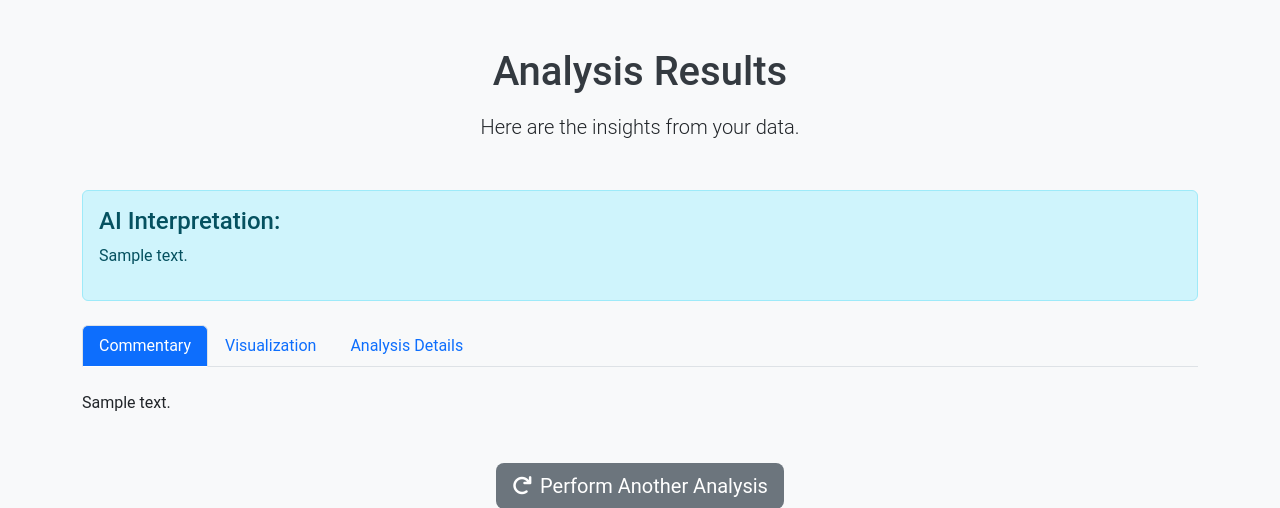
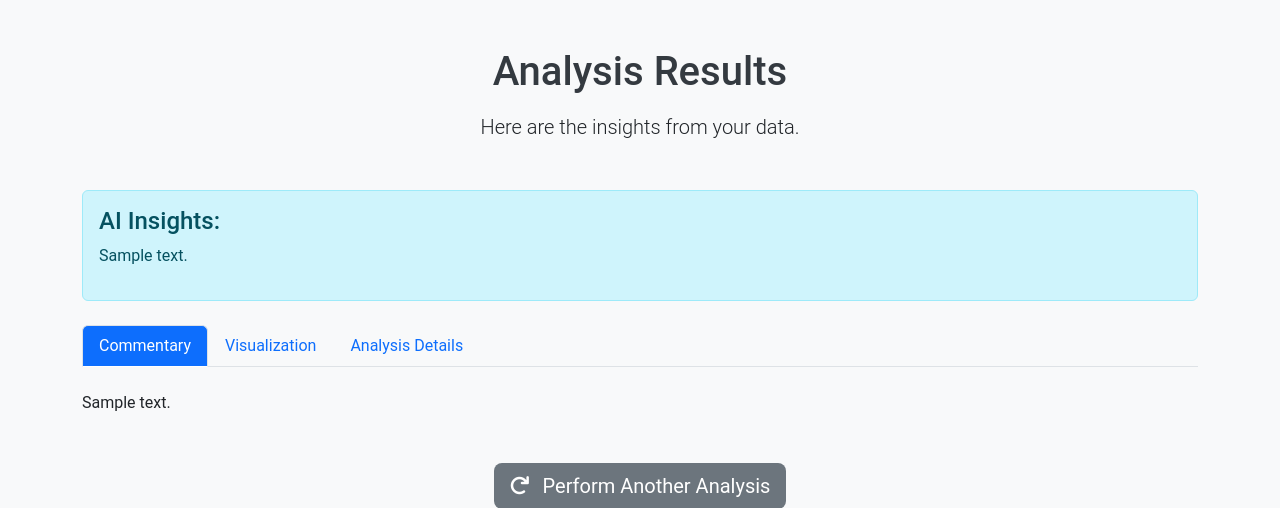
Before and after one commit to Engmhabib/AI-Powered-Data-Analysis-Platform-with-AnalytIQ, a Flask app: template templates/analysis.html in a window 1280 px wide. Shown: the top 508 px of the page. Run offline with Flask 2, Linux system fonts and the light colour scheme; the template is opened without the code that fills it: most values are stand-ins (such as "Sample title", 1, 10 or a date in 2020); some libraries are stand-ins or nearby versions.

Commit message:
Update analysis.html

```diff
--- a/templates/analysis.html
+++ b/templates/analysis.html
@@ -4,13 +4,18 @@
 <html lang="en">
 <head>
     <meta charset="UTF-8">
+    <meta name="viewport" content="width=device-width, initial-scale=1.0">
     <title>Analysis Results</title>
+
     <!-- Include Bootstrap 5 CSS -->
     <link rel="stylesheet" href="https://cdn.jsdelivr.net/npm/bootstrap@5.3.0/dist/css/bootstrap.min.css">
+
     <!-- Include Font Awesome for icons -->
     <link rel="stylesheet" href="https://cdnjs.cloudflare.com/ajax/libs/font-awesome/6.0.0/css/all.min.css">
+
     <!-- Custom CSS -->
     <link rel="stylesheet" href="{{ url_for('static', filename='css/styles.css') }}">
+
     <!-- Include the correct Plotly.js library -->
     <script src="https://cdn.plot.ly/plotly-2.20.0.min.js"></script>
 </head>
@@ -24,12 +29,12 @@
         <!-- Show OpenAI query result -->
         {% if openai_response_text %}
             <div class="alert alert-info" role="alert">
-                <h4 class="alert-heading">AI Interpretation:</h4>
+                <h4 class="alert-heading">AI Insights:</h4>
                 <p>{{ openai_response_text }}</p>
             </div>
         {% else %}
             <div class="alert alert-warning" role="alert">
-                <p>No AI response to show.</p>
+                <p>No AI insights to show.</p>
             </div>
         {% endif %}
 
@@ -203,14 +208,13 @@
                     {% else %}
                         <p>No value counts available.</p>
                     {% endif %}
-
                 </div>
             </div>
         </div>
 
         <div class="text-center mt-5">
             <a href="{{ url_for('index') }}" class="btn btn-secondary btn-lg">
-                <i class="fas fa-redo me-2"></i>Perform Another Analysis
+                <i class="fas fa-redo me-2"></i> Perform Another Analysis
             </a>
         </div>
     </div>
```
